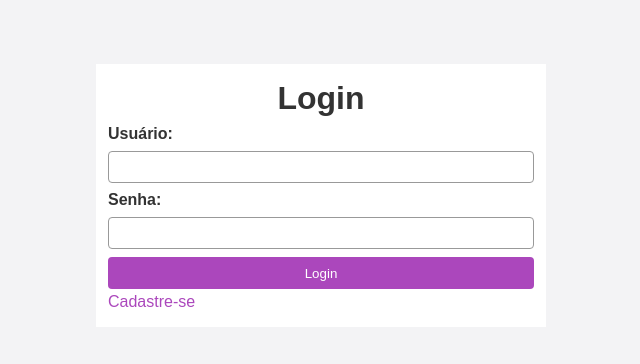
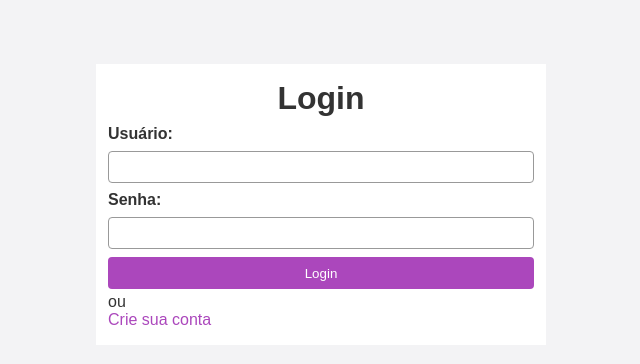
Before and after one commit to nandinhaaa/To-do-List, a PHP site: page /login.php in a window 1280 px wide. Shown: the top 364 px of the page, without its empty margins (319-959 px from the left). Run offline with PHP 8.4, Linux system fonts and the light colour scheme.

Commit message:
Update login.php

```diff
--- a/gerenciador-tarefas/login.php
+++ b/gerenciador-tarefas/login.php
@@ -8,7 +8,9 @@
 </head>
 <body>
 
-<div class="container">
+<div class="login">
+
+    <div class="container">
     <div class="header">
         <h1>Login</h1>
     </div>
@@ -19,10 +21,16 @@
             <label for="password">Senha:</label>
             <input type="password" name="password" required>
             <button type="submit" name="action" value="login">Login</button>
+
         </form>
-        <a class="link-aut" href="register.php">Cadastre-se</a> <!-- Link para a página de cadastro -->
+        <div class="cdt">
+            <p class="text">ou</p>
+            <a class="link-aut" href="register.php">Crie sua conta</button> <!-- Link para a página de cadastro -->
+        </div>
     </div>
 </div>
+</div>
+
 
 </body>
 </html>
```
